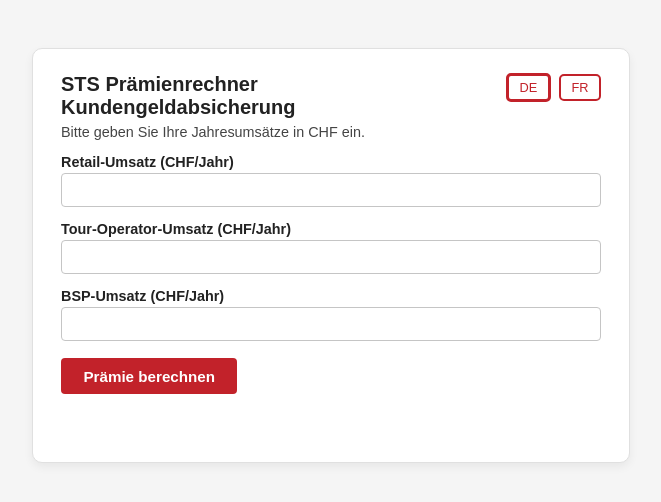
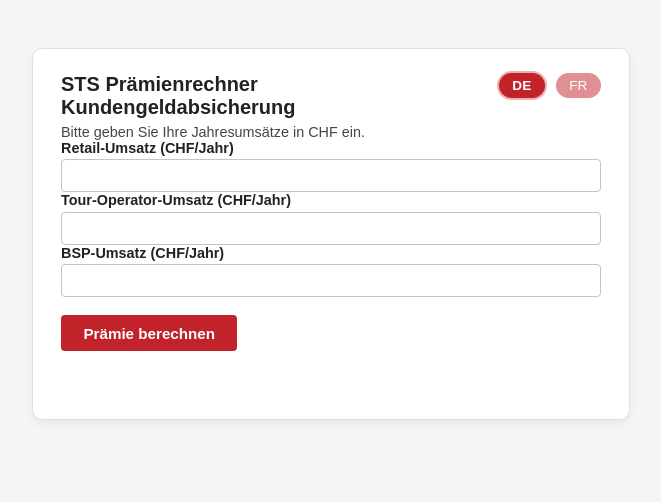
Before and after one commit to starenterprisesag/STSCalculator, a plain HTML site: page index.html in a window 1280 px wide. Shown: the whole page, without its empty margins (309-970 px from the left). Drawn offline with Linux system fonts and the light colour scheme.

Commit message:
Update 3 index.html

```diff
--- a/index.html
+++ b/index.html
@@ -41,17 +41,27 @@
       white-space: nowrap;
     }
     .lang-btn {
-      border: 2px solid #C2222A;
-      background: #ffffff;
-      color: #C2222A;
-      padding: 0.25rem 0.65rem;
-      font-size: 0.8rem;
-      border-radius: 5px;
-      cursor: pointer;
-      margin-left: 0.25rem;
-    }
-    .lang-btn.active {
-      border-width: 3px;
+  border: none;
+  background: #c2222a;
+  color: #ffffff;
+  padding: 0.3rem 0.85rem;
+  font-size: 0.85rem;
+  border-radius: 15px;
+  cursor: pointer;
+  margin-left: 0.4rem;
+  transition: 0.15s ease-in-out;
+  opacity: 0.5;
+}
+
+.lang-btn.active {
+  opacity: 1;
+  font-weight: 600;
+  box-shadow: 0 0 0 2px rgba(194,34,42,0.35);
+}
+
+.lang-btn:hover {
+  opacity: 0.85;
+}
     }
     .field {
       margin-top: 0.9rem;
```
